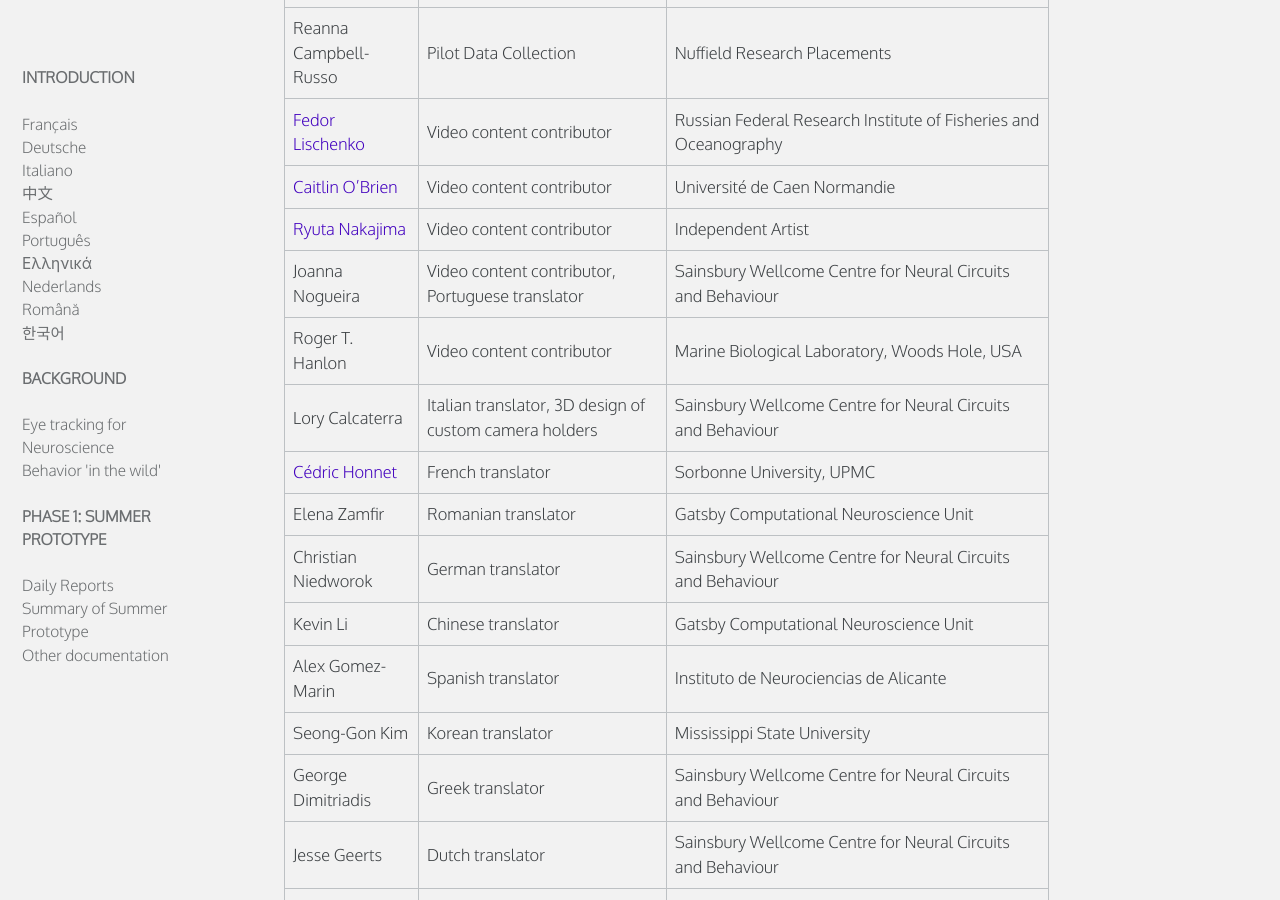
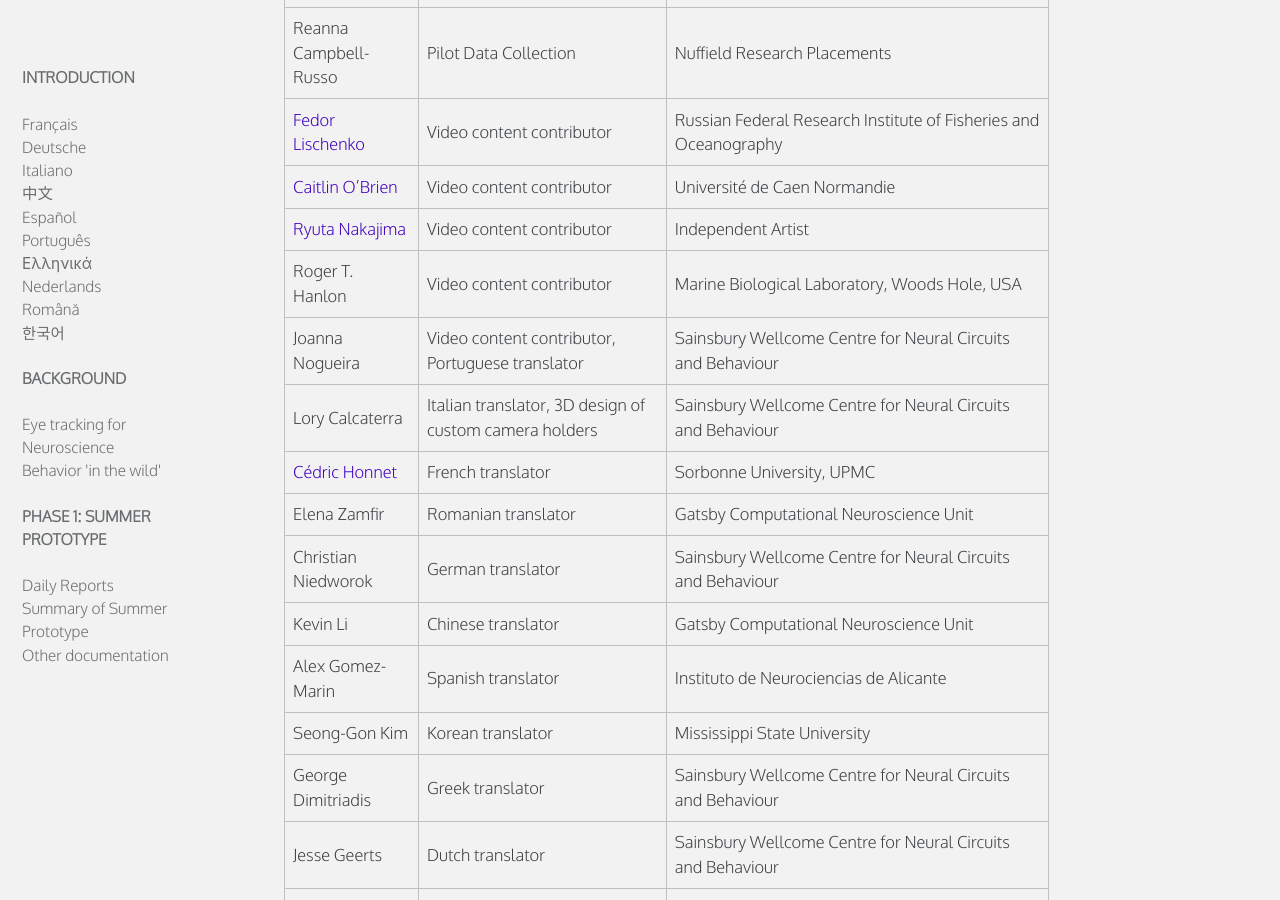
Before and after one commit to everymind/SurprisingMinds, a Jekyll site: the page built from index.md, in a window 1280 px wide and 900 px high, scrolled down 3293 px. Built offline with Jekyll 4.4.1, drawn with Linux system fonts in a browser that asks for light colours.

```diff
--- a/index.md
+++ b/index.md
@@ -70,8 +70,8 @@ Kim D, Perkins K, Ramble C, Garnade H, Lopes G, Quinones D, Campbell-Russo R, Li
 | [Fedor Lischenko](mailto:Fedor-LN@ya.ru) | Video content contributor | Russian Federal Research Institute of Fisheries and Oceanography |
 | [Caitlin O'Brien](mailto:ceobrien5@gmail.com) | Video content contributor | Université de Caen Normandie |
 | [Ryuta Nakajima](http://ryutanakajima.com/) | Video content contributor | Independent Artist |
+| Roger T. Hanlon | Video content contributor | Marine Biological Laboratory, Woods Hole, USA |
 | Joanna Nogueira | Video content contributor, Portuguese translator | Sainsbury Wellcome Centre for Neural Circuits and Behaviour |
-| Roger T. Hanlon | Video content contributor | Marine Biological Laboratory, Woods Hole, USA |
 | Lory Calcaterra | Italian translator, 3D design of custom camera holders | Sainsbury Wellcome Centre for Neural Circuits and Behaviour|
 | [Cédric Honnet](http://honnet.eu/) | French translator | Sorbonne University, UPMC |
 | Elena Zamfir | Romanian translator | Gatsby Computational Neuroscience Unit |
```
